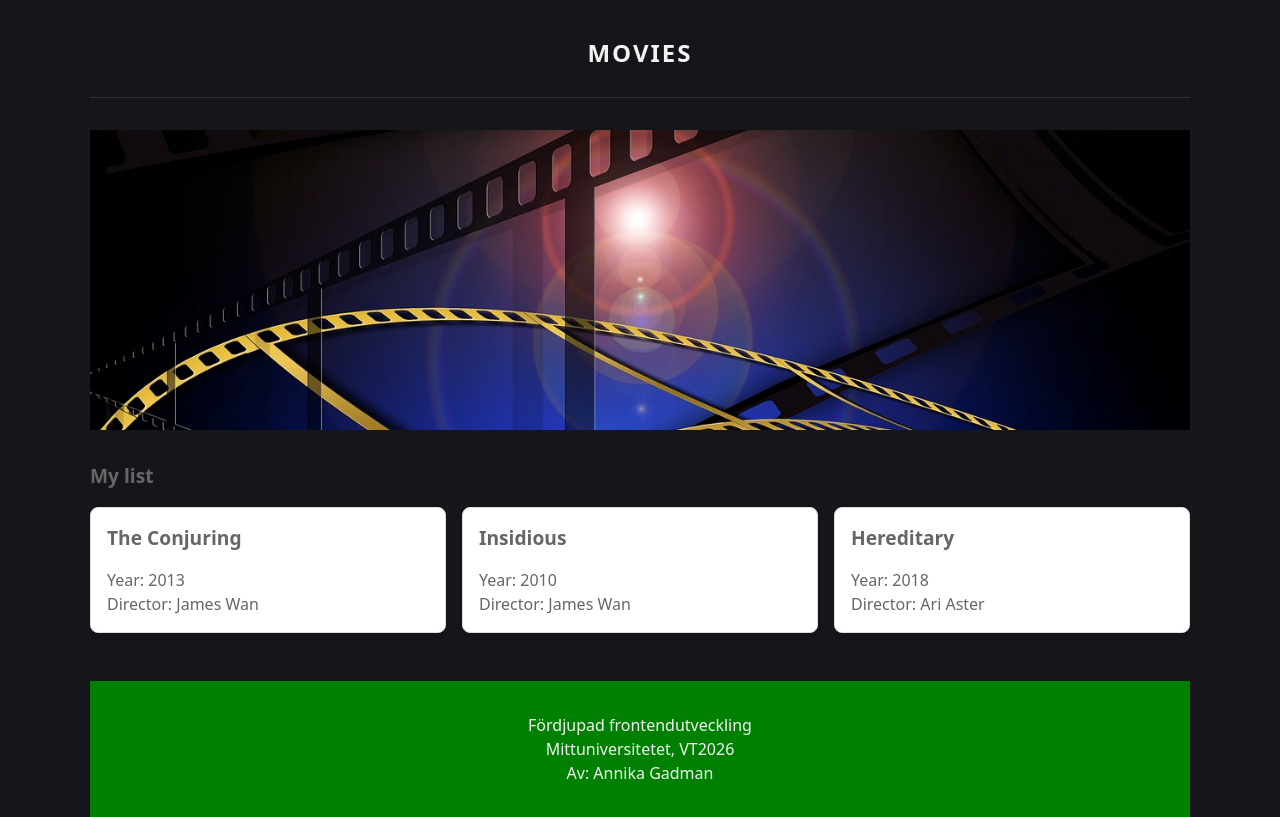
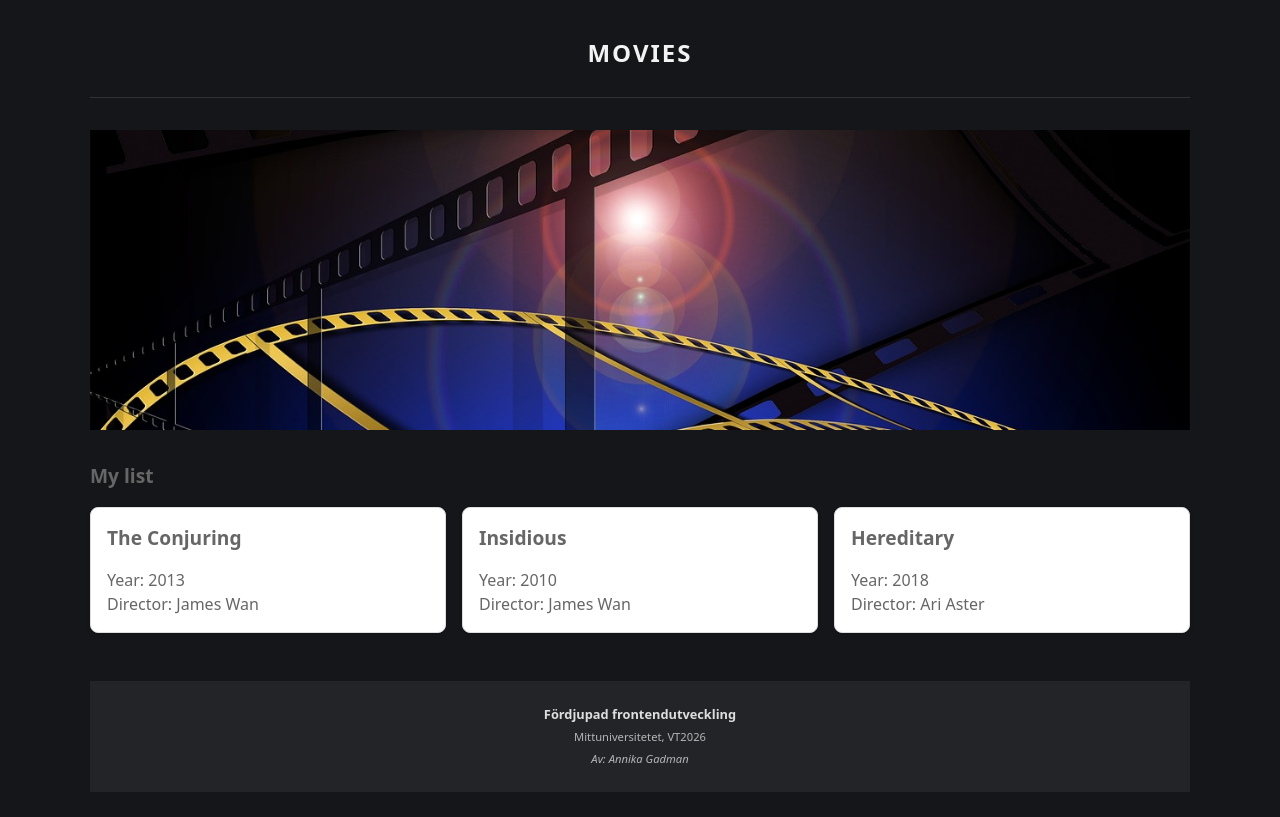
Before and after one commit to agadman/first-lab, a React (Vite) app: page / in a window 1280 px wide. Built offline with nearby package versions, Linux system fonts and the light colour scheme.

Commit message:
stylat footer

```diff
--- a/src/components/Footer.css
+++ b/src/components/Footer.css
@@ -1,6 +1,24 @@
 footer {
     text-align: center;
-    padding: 2rem 0;
+    padding: 1.5rem 1rem;
     margin-top: 3rem;
-    background: green;
+    background: rgba(255, 255, 255, 0.06);
+
 }
+
+.course {
+    font-size: 0.8rem;
+    font-weight: 600;
+    opacity: 0.9;
+}
+
+.university,
+.creator {
+    margin-top: 0.3rem;
+    font-size: 0.7rem;
+    opacity: 0.7;
+}
+
+.creator {
+    font-style: italic;
+}
--- a/src/components/Footer.tsx
+++ b/src/components/Footer.tsx
@@ -10,9 +10,9 @@ interface FooterProps {
 function Footer({ course, university, year, creator }: FooterProps) {
   return (
     <footer>
-        <p>{course}</p>
-        <p>{university}, VT{year}</p>
-        <p>Av: {creator}</p>
+        <p className="course">{course}</p>
+        <p className="university">{university}, VT{year}</p>
+        <p className="creator">Av: {creator}</p>
     </footer>
   )
 }
```
